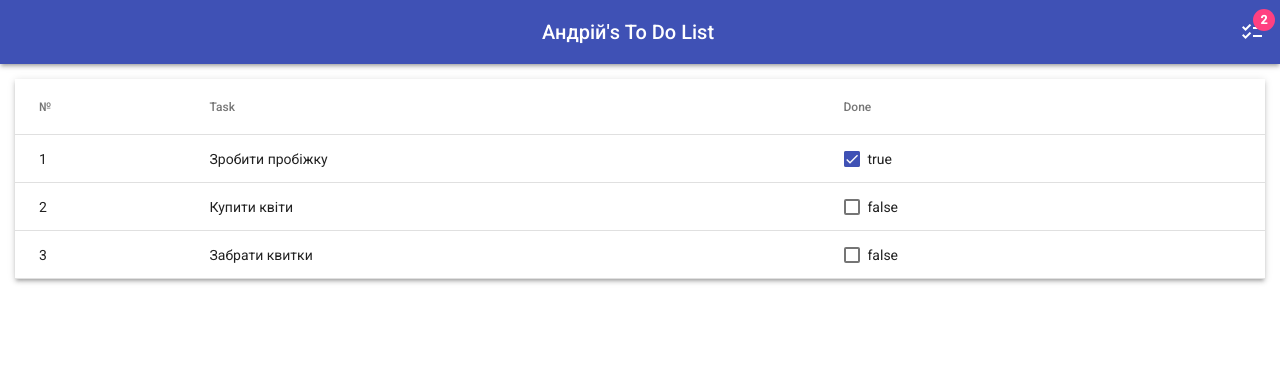
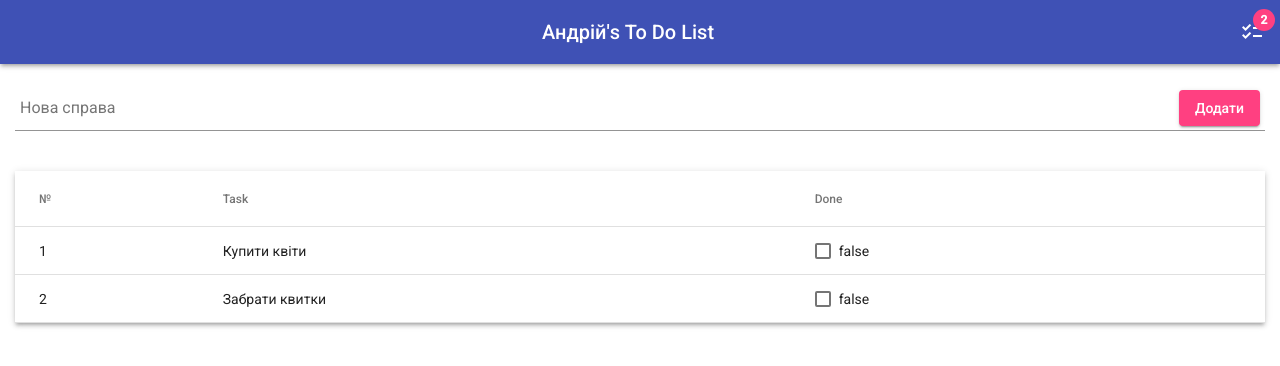
Before and after one commit to CherpakAndrii/ReactiveProgramming, an Angular app in the folder Lab3/todo/: page / in a window 1280 px wide. Shown: the top 366 px of the page. Built offline with nearby package versions, Linux system fonts and the light colour scheme.

Commit message:
Task creation implemented

```diff
--- a/Lab3/todo/src/app/app.component.css
+++ b/Lab3/todo/src/app/app.component.css
@@ -1,3 +1,5 @@
 .spacer { flex: 1 1 auto }
 .tableContainer { padding: 15px }
 .fullWidth { width: 100% }
+.inputContainer { margin: 15px 15px 5px }
+.addButton { margin: 5px }
--- a/Lab3/todo/src/app/app.component.html
+++ b/Lab3/todo/src/app/app.component.html
@@ -4,6 +4,14 @@
   <span class="spacer"></span>
   <mat-icon matBadge="{{ itemCount }}" matBadgeColor="accent"> checklist </mat-icon>
 </mat-toolbar>
+<div class="inputContainer">
+  <mat-form-field class="fullWidth">
+    <mat-label style="padding-left: 5px;">Нова справа</mat-label>
+    <input matInput placeholder="Enter to-do description" #todoText>
+    <button matSuffix mat-raised-button color="accent" class="addButton" (click)="addItem(todoText.value); todoText.value = ''">
+      Додати
+    </button>
+  </mat-form-field></div>
 <div class="tableContainer">
   <table mat-table [dataSource]="items" class="mat-elevation-z3 fullWidth">
     <ng-container matColumnDef="id">
--- a/Lab3/todo/src/app/app.component.ts
+++ b/Lab3/todo/src/app/app.component.ts
@@ -21,6 +21,11 @@
       .filter(item => !item.complete).length;
   }
   get items(): readonly TodoItem[] {
-    return this.list.items;
+    return this.list.items.filter(item => !item.complete);
+  }
+  addItem(newItem: string) {
+    if (newItem != "") {
+      this.list.addItem(newItem);
+    }
   }
 }
```
